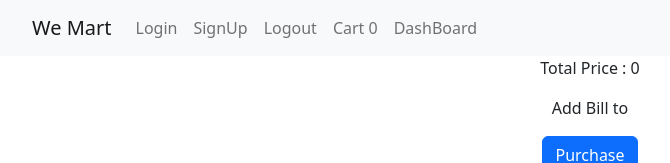
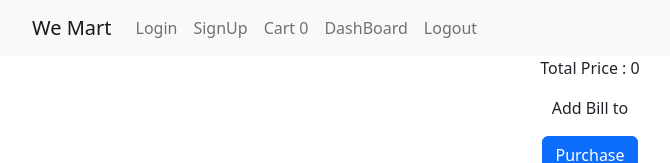
Before and after one commit to 15M236/capstone-fsd, a React (Create React App) app: page /cart in a window 1280 px wide. Shown: the top 163 px of the page, without its empty margins (50-720 px from the left). Built offline with nearby package versions, Linux system fonts and the light colour scheme; sample sign-in values are in the browser's storage.

Commit message:
after changed logout

```diff
--- a/src/Title.js
+++ b/src/Title.js
@@ -24,11 +24,10 @@ function Title() {
                   <Nav className="me-auto">
                     <Nav.Link onClick={() => navigate('/login')}>Login</Nav.Link>
                     <Nav.Link onClick={() => navigate('/signin')}>SignUp</Nav.Link>
-
-                    <Nav.Link onClick={handleLogOut}>Logout</Nav.Link>
                     <Nav.Link onClick={() => navigate('/cart')}>Cart {context.cart.length}</Nav.Link>
                     {role === 'admin' ? <Nav.Link onClick={() => navigate('/adminDashboard')}>DashBoard</Nav.Link> :
                      <Nav.Link onClick={() => navigate('/customerDashboard')}>DashBoard</Nav.Link>}
+                     {role && <Nav.Link onClick={handleLogOut}>Logout</Nav.Link> }
                   </Nav>
               </Container>
             </Navbar>
```
